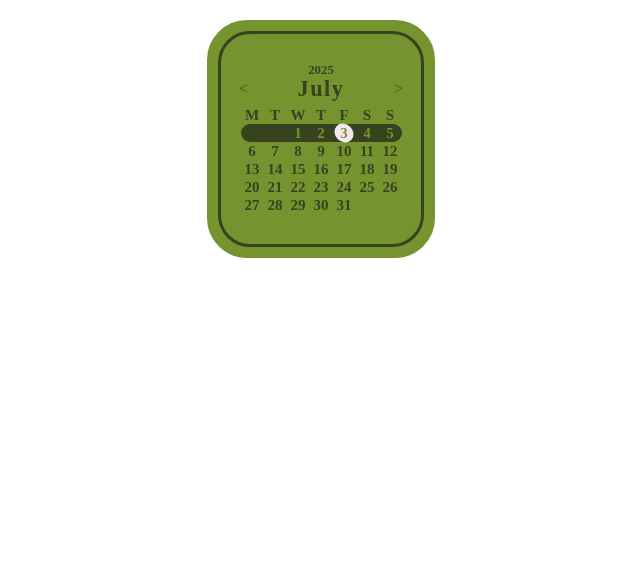
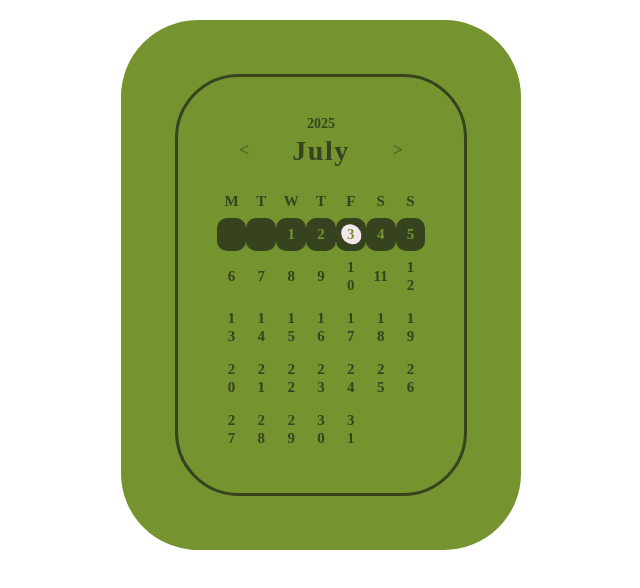
Before and after one commit to AshBrew/calendar, a plain HTML site: page index.html in a window 1280 px wide. Shown: the whole page, without its empty margins (319-959 px from the left). Drawn offline with Linux system fonts and the light colour scheme; a web font is replaced by a local one.

Commit message:
Update styles.css

```diff
--- a/styles.css
+++ b/styles.css
@@ -1,5 +1,7 @@
 body {
     -webkit-tap-highlight-color: transparent;
+    margin: 0;
+    padding: 0;
 }
 
 :root {
@@ -23,40 +25,39 @@ body {
     flex-direction: column;
     justify-content: center;
     align-items: center;
-    min-height: 204px;
-    max-height: 194px;
-    width: 194px;
+    width: 100%;
+    max-width: 400px;
     background-color: var(--container);
-    border-radius: 40px;
+    border-radius: 6vw;
     border: solid 3px var(--containerBorder-color);
     text-align: center;
-    padding: 14px;
+    padding: 4vw;
     margin: 20px auto;
+    box-sizing: border-box;
 }
 
 .inner-container {
-    position: absolute;
+    position: relative;
     display: flex;
     flex-direction: column;
     justify-content: center;
     align-items: center;
-    min-height: 190px;
-    max-height: 180px;
-    width: 180px;
+    width: 100%;
     background-color: var(--inner-container);
     border: solid 3px var(--innerBorder-color);
-    border-radius: 32px;
+    border-radius: 5vw;
     text-align: center;
-    padding: 10px;
+    padding: 3vw;
+    box-sizing: border-box;
 }
 
 /* Days */
 .days {
     font-family: var(--textFont);
-    font-size: 15px;
+    font-size: clamp(10px, 3vw, 15px);
     color: var(--weekday-color);
     font-weight: var(--fontWgt);
-    padding: 2px -10px;
+    padding: 0.3em;
 }
 
 td:first-child {
@@ -70,23 +71,25 @@ td:last-child {
 table {
     user-select: none;
     border-collapse: collapse;
-    width: 140px;
-    margin: 1px auto;
+    width: 100%;
+    table-layout: fixed;
 }
 
 th, td {
-    padding: 0 4px;
+    padding: 0.5em;
     line-height: 1.2;
     border: 0;
     text-align: center;
+    width: 14.28%;
+    font-size: clamp(10px, 3vw, 15px);
+    word-wrap: break-word;
 }
 
 /* Days of the week */
 th {
     font-family: var(--headerFont);
     color: var(--weekday-color);
-    font-size: 15px;
-    padding: 2px -10px;
+    font-size: clamp(10px, 3vw, 15px);
     font-weight: var(--fontWgt);
 }
 
@@ -100,7 +103,7 @@ th:last-child {
 
 /* Header */
 .header {
-    margin-bottom: -7px;
+    margin-bottom: 0.5em;
     display: flex;
     flex-direction: column;
     align-items: center;
@@ -111,8 +114,8 @@ th:last-child {
     user-select: none;
     font-family: var(--headerFont);
     color: var(--weekday-color);
-    font-size: 0.8em;
-    margin-bottom: -12px;
+    font-size: clamp(10px, 2.5vw, 14px);
+    margin-bottom: -0.5em;
     font-weight: var(--fontWgt);
 }
 
@@ -122,7 +125,7 @@ th:last-child {
     color: var(--weekday-color);
     padding: 0;
     margin: 0;
-    font-size: 1.4em;
+    font-size: clamp(18px, 5vw, 28px);
     letter-spacing: 1.5px;
     font-weight: var(--fontWgt);
 }
@@ -131,8 +134,11 @@ th:last-child {
     display: flex;
     justify-content: space-between;
     align-items: center;
-    width: 190px;
+    width: 100%;
+    max-width: 400px;
     margin: 10px auto;
+    padding: 0 10px;
+    box-sizing: border-box;
 }
 
 .controls button {
@@ -140,11 +146,12 @@ th:last-child {
     flex: 0 0 35px;
     text-align: center;
     font-family: var(--headerFont);
-    font-size: 1em;
+    font-size: clamp(14px, 4vw, 18px);
     font-weight: var(--fontWgt);
     opacity: 0.6;
     border: 0;
     background-color: transparent;
+    cursor: pointer;
 }
 
 .controls button:hover {
@@ -163,8 +170,8 @@ th:last-child {
     top: 50%;
     left: 50%;
     transform: translate(-50%, -50%) skew(5deg, 3deg);
-    width: 19px;
-    height: 19px;
+    width: 1.3em;
+    height: 1.3em;
     background-color: var(--current-day);
     border-radius: 50%;
     z-index: -1;
@@ -179,7 +186,7 @@ th:last-child {
 }
 
 .highlight-week td {
-    color: #75942f
+    color: #75942f;
     border-radius: 10px;
 }
 
@@ -196,3 +203,21 @@ th:last-child {
     border-top-right-radius: 10px;
     border-bottom-right-radius: 10px;
 }
+
+/* Responsive tweaks */
+@media (max-width: 400px) {
+    .calendar-container {
+        border-radius: 5vw;
+        padding: 3vw;
+    }
+
+    .inner-container {
+        border-radius: 4vw;
+        padding: 2.5vw;
+    }
+
+    .controls button {
+        flex: 1;
+        text-align: center;
+    }
+}
```
